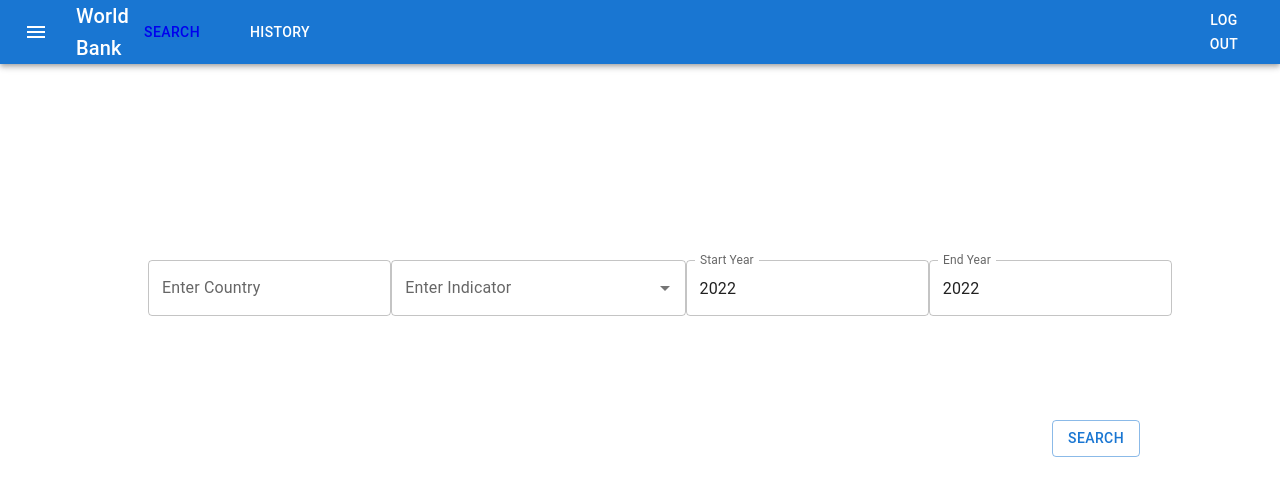
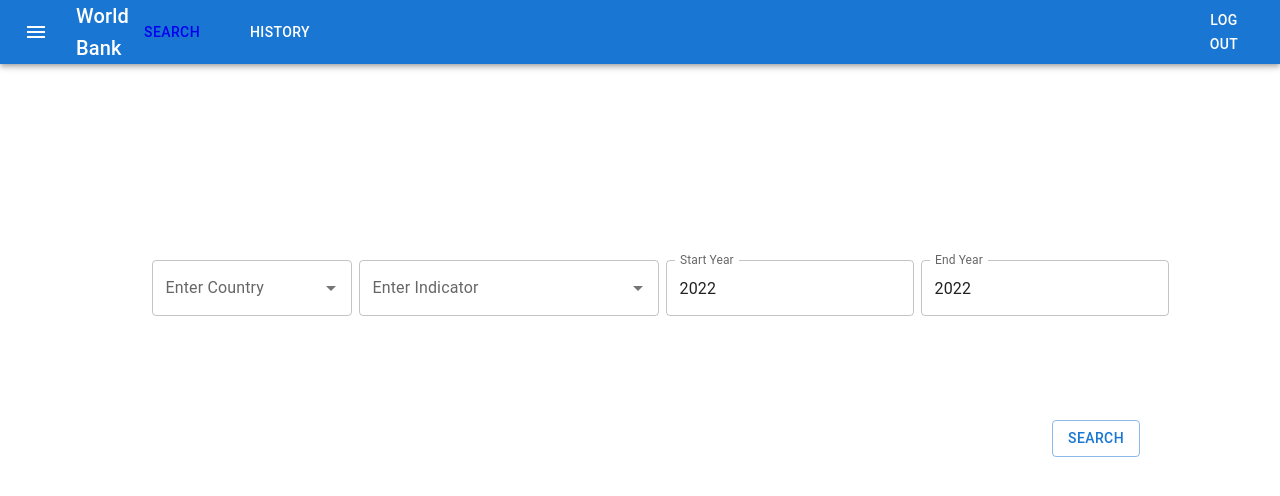
Before and after one commit to s-dilip/youre-fired-worldbank-frontend, a React (Create React App) app in the folder my-app/: page /search in a window 1280 px wide. Shown: the top 496 px of the page. Built offline with nearby package versions, Linux system fonts and the light colour scheme; no server answers.

Commit message:
Added Countries Autocomplete

```diff
--- a/my-app/src/SearchPage.js
+++ b/my-app/src/SearchPage.js
@@ -13,7 +13,8 @@
   //   const [countryList, setCountryList] = useState([{ country: "" }]);
   const [country, setCountry] = useState("");
   const [indicator, setIndicator] = useState("");
-  const [indicators, setIndicators] = useState([]); //This state contains list of all indicators
+  const [indicators, setIndicators] = useState(["GDP"]); //This state contains list of all indicators
+  const [countryNames, setCountryNames] = useState(["Germany"]);
 
   const onCountryInputChange = (e) => {
     setCountry(e.target.value);
@@ -25,7 +26,7 @@
 
   async function fetchCountry() {
     const apiResponse = await fetch(
-      `http://127.0.0.1:5000/countries/${country}`
+      `http://127.0.0.1:5000/countries/${country.target.childNodes[0].data}` //State for some reason is storing syntheticBaseEvent instead of string
     );
     const countryData = await apiResponse.json();
     console.log(countryData);
@@ -39,6 +40,12 @@
     return indicators;
   }
 
+  async function fetchAllCountryNames() {
+    const apiResponse = await fetch("http://127.0.0.1:5000/countries/allnames");
+    const allNames = await apiResponse.json();
+    return allNames;
+  }
+
   useEffect(() => {
     (async function () {
       const indicatorsList = await fetchIndicators();
@@ -50,17 +57,37 @@
     })();
   }, []);
 
+  useEffect(() => {
+    (async function () {
+      const countriesList = await fetchAllCountryNames();
+      let countriesArray = [];
+      for (let i = 0; i < countriesList.length; i++) {
+        countriesArray.push(countriesList[i][0]);
+      }
+      setCountryNames(countriesArray);
+    })();
+  }, []);
+
   return (
     <div>
       <div class="textfield-container">
         <div class="countries-container">
-          <TextField
-            id="outlined-basic"
-            label="Enter Country"
-            variant="outlined"
-            onChange={onCountryInputChange}
+          <Autocomplete
+            sx={{ width: 200 }}
+            options={countryNames}
+            renderInput={(params) => (
+              <TextField
+                {...params}
+                id="outlined-basic"
+                label="Enter Country"
+                variant="outlined"
+                onChange={onCountryInputChange}
+              />
+            )}
+            onInputChange={(newInputValue) => {
+              setCountry(newInputValue);
+            }}
           />
-          {/* <Button variant="outlined">Add Country</Button> */}
         </div>
         <Autocomplete
           // disablePortal
```
